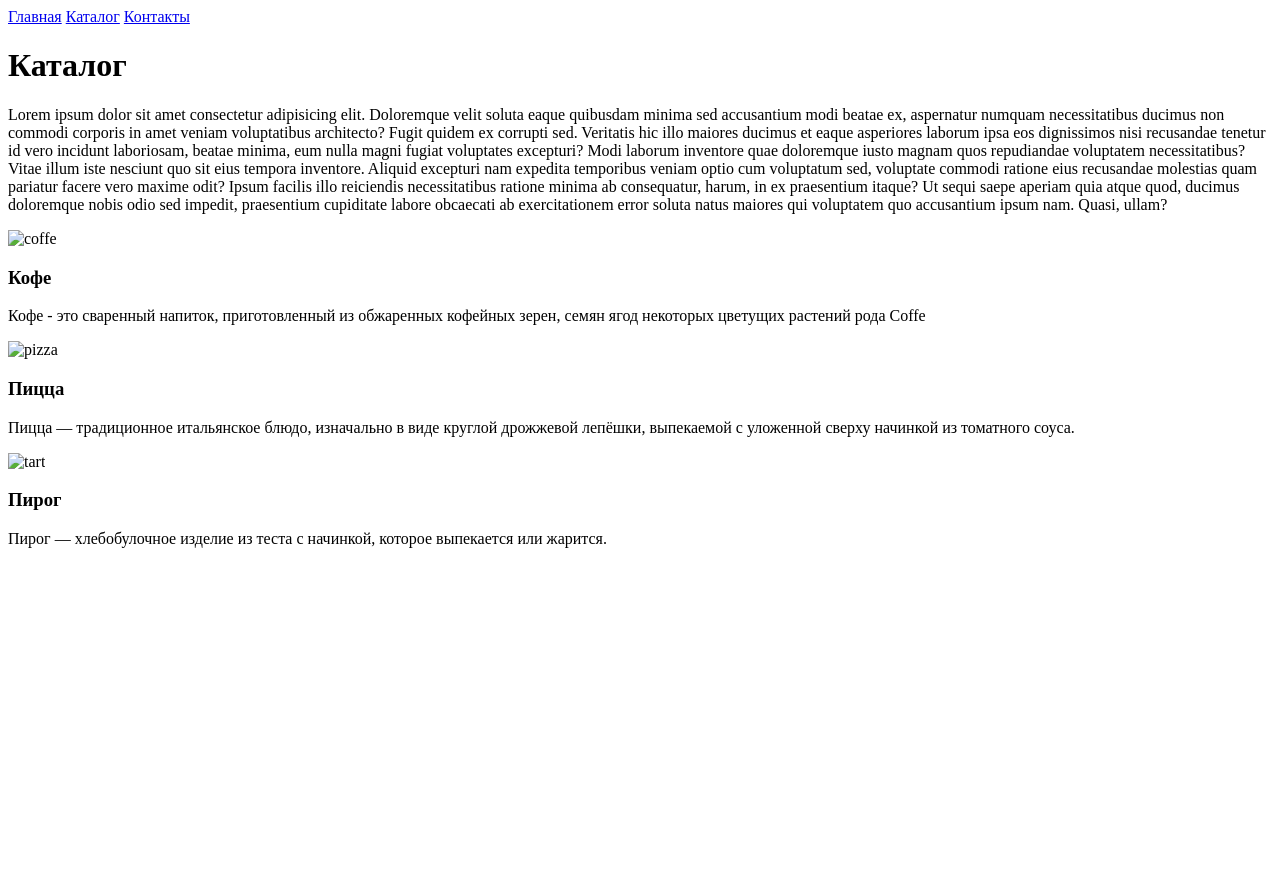
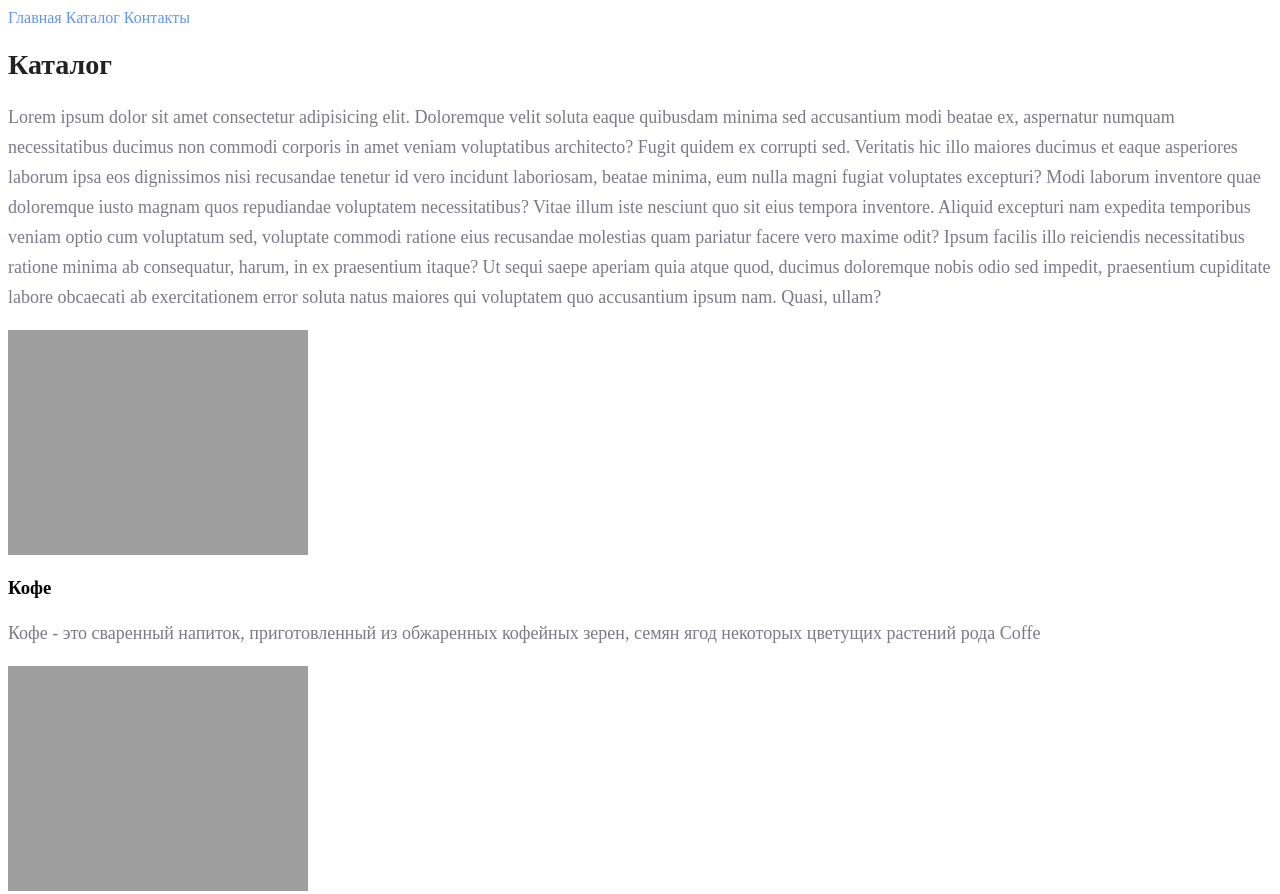
Before and after one commit to Egorik131/html_css, a plain HTML site: page hw2/catalog/catalog.html in a window 1280 px wide. Shown: the top 894 px of the page. Before the commit the page ends 800 px from the top, so only its background shows below. Drawn offline with Linux system fonts and the light colour scheme; the site is published under a folder, as on GitHub Pages, so addresses that start at the root find nothing.

Commit message:
upd hw2 (update link "../")

```diff
--- a/hw2/catalog/catalog.html
+++ b/hw2/catalog/catalog.html
@@ -5,13 +5,13 @@
     <meta charset="UTF-8">
     <meta name="viewport" content="width=device-width, initial-scale=1.0">
     <title>Document</title>
-    <link rel="stylesheet" href="/hw2/style.css">
+    <link rel="stylesheet" href="../style.css">
 </head>
 
 <body>
-    <a class="link_style" href="/hw2/index.html">Главная</a>
+    <a class="link_style" href="../index.html">Главная</a>
     <a class="link_style" href="./catalog.html">Каталог</a>
-    <a class="link_style" href="/hw2/contacts/contacts.html">Контакты</a>
+    <a class="link_style" href="../contacts/contacts.html">Контакты</a>
     <h1 class="title_h1">Каталог</h1>
     <p class="paragraf">Lorem ipsum dolor sit amet consectetur adipisicing elit. Doloremque velit soluta eaque quibusdam
         minima sed
@@ -25,17 +25,17 @@
         ex praesentium itaque? Ut sequi saepe aperiam quia atque quod, ducimus doloremque nobis odio sed impedit,
         praesentium cupiditate labore obcaecati ab exercitationem error soluta natus maiores qui voluptatem quo
         accusantium ipsum nam. Quasi, ullam?</p>
-    <img src="/hw1/img/coffe.jpg" alt="coffe" title="Вкусный кофе" width="300">
+    <img src="../img/coffe.jpg" alt="coffe" title="Вкусный кофе" width="300">
     <h3>Кофе</h3>
     <p class="paragraf">Кофе - это сваренный напиток, приготовленный из обжаренных кофейных зерен, семян ягод некоторых
         цветущих растений
         рода Coffe</p>
-    <img src="/hw1/img/pizza.jpg" alt="pizza" title="Лучшая пицца" width="300">
+    <img src="../img/pizza.jpg" alt="pizza" title="Лучшая пицца" width="300">
     <h3>Пицца</h3>
     <p class="paragraf">Пицца — традиционное итальянское блюдо, изначально в виде круглой дрожжевой лепёшки, выпекаемой
         с уложенной
         сверху начинкой из томатного соуса.</p>
-    <img src="/hw1/img/tart-with-jam.jpg" alt="tart" title="Сладкий пирог" width="300">
+    <img src="../img/tart-with-jam.jpg" alt="tart" title="Сладкий пирог" width="300">
     <h3>Пирог</h3>
     <p class="paragraf">Пирог — хлебобулочное изделие из теста с начинкой, которое выпекается или жарится.</p>
 </body>
```
Also changed, not shown: hw2/contacts/contacts.html (+3 -3 lines), hw2/index.html (+1 -1 lines).
